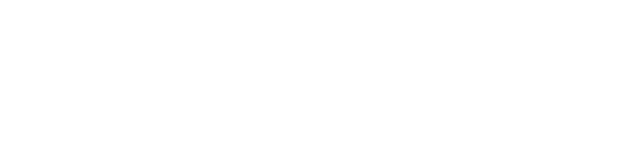
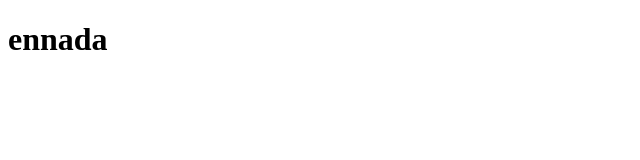
Before and after one commit to sathiya27/git1, a plain HTML site: page index.html in a window 1280 px wide. Shown: the whole page, without its empty margins (0-640 px from the left). Drawn offline with Linux system fonts and the light colour scheme.

Commit message:
added H1

```diff
--- a/index.html
+++ b/index.html
@@ -6,6 +6,6 @@
     <title>rooooo</title>
   </head>
   <body>
-
+    <h1>ennada</h1>
   </body>
 </html>
```
